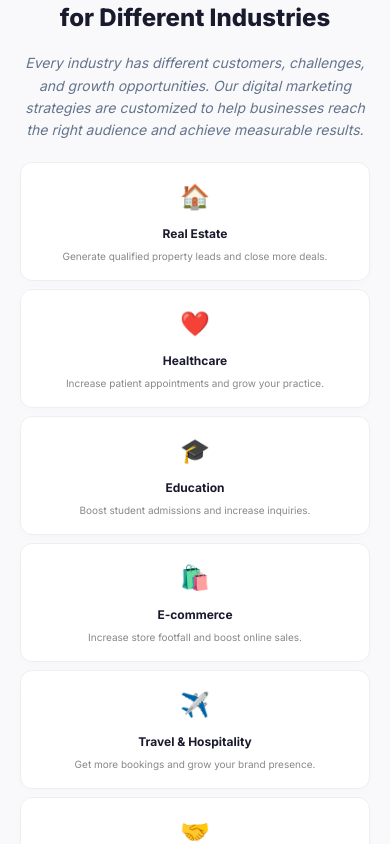
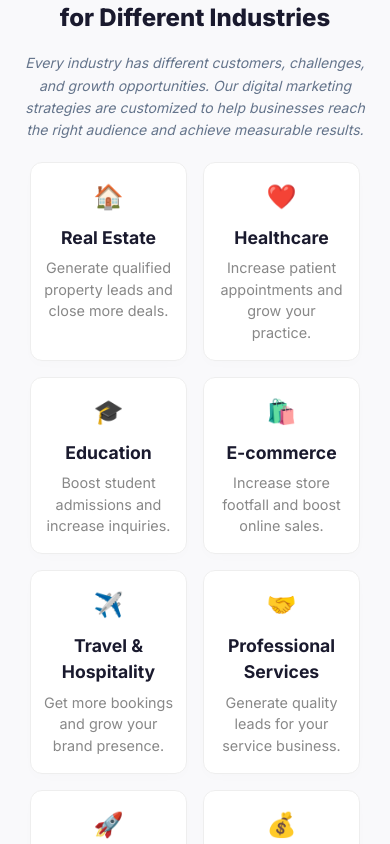
Before and after one commit to Srinivasaraot20/tenx, a Next.js app: page / in a window 390 px wide. Shown: the part 11156-12000 px from the top of the page. Built offline with nearby package versions, Linux system fonts and the light colour scheme; no server answers.

Commit message:
Update Industries responsive layout to match exactly 2 cards on mobile

```diff
--- a/src/app/globals.css
+++ b/src/app/globals.css
@@ -457,7 +457,7 @@ a{text-decoration:none;color:inherit}
 
 /* ── INDUSTRIES ── */
 .industries{padding:var(--space-fluid-section-py) var(--space-fluid-section-px) clamp(10px, 2vw, 15px);background:#f9f9fb;overflow:hidden}
-.ind-grid{display:grid;grid-template-columns:repeat(auto-fit, minmax(min(240px, 100%), 1fr));max-width:1200px;margin:0 auto;gap:var(--space-fluid-gap-sm)}
+.ind-grid{display:grid;grid-template-columns:repeat(4, 1fr);max-width:1200px;margin:0 auto;gap:var(--space-fluid-gap-sm)}
 .ind-card{
   background:#fff;
   border-radius:12px;
@@ -2995,3 +2995,29 @@ body.modal-open-lock {
     padding: 0 !important;
   }
 }
+
+
+/* Industries We Serve - Mobile First Responsive Fixes */
+@media (max-width: 1023px) {
+  .ind-grid {
+    grid-template-columns: repeat(3, 1fr) !important;
+  }
+}
+
+@media (max-width: 767px) {
+  .ind-grid {
+    grid-template-columns: repeat(2, 1fr) !important;
+    gap: 16px !important;
+    padding-left: 10px;
+    padding-right: 10px;
+  }
+  .ind-card {
+    padding: 16px 12px;
+  }
+  .ind-card h3 {
+    font-size: 1.1rem;
+  }
+  .ind-card p {
+    font-size: 0.9rem;
+  }
+}
```
